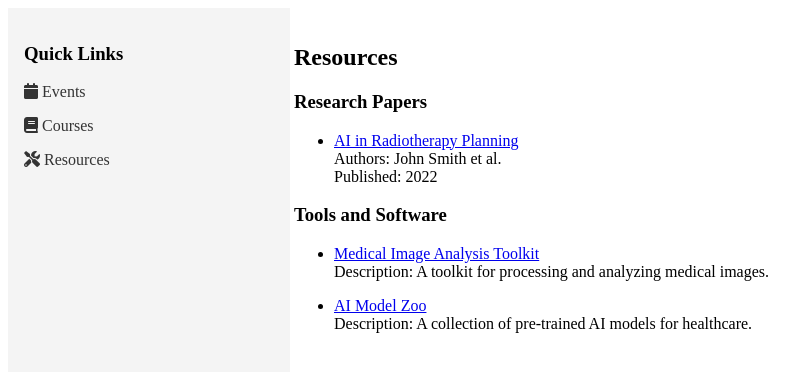
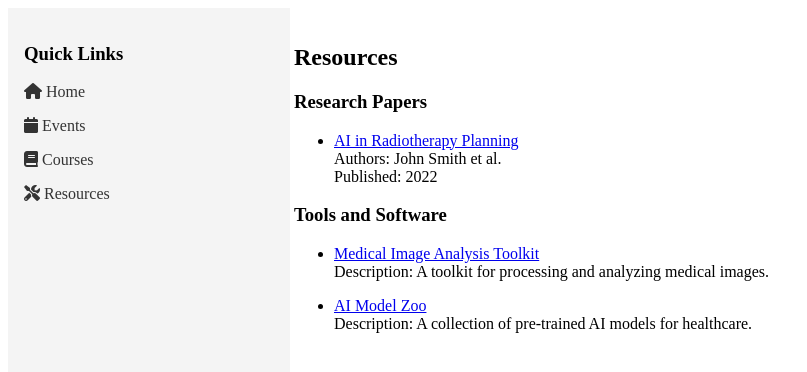
Before and after one commit to NVKF-nl/Kennisplatform-AI, a Jekyll site: the page built from resources.md, in a window 1280 px wide. Shown: the top 372 px of the page, without its empty margins (0-807 px from the left). Built offline with Jekyll 4.4.1, drawn with Linux system fonts in a browser that asks for light colours.

Commit message:
Update sidebar.html

```diff
--- a/_layouts/sidebar.html
+++ b/_layouts/sidebar.html
@@ -13,6 +13,7 @@
         <div class="sidebar">
             <h3>Quick Links</h3>
             <ul>
+                <li><a href="{{ '/' | relative_url }}"><i class="fas fa-home"></i> Home</a></li>
                 <li><a href="{{ '/events' | relative_url }}"><i class="fas fa-calendar"></i> Events</a></li>
                 <li><a href="{{ '/courses' | relative_url }}"><i class="fas fa-book"></i> Courses</a></li>
                 <li><a href="{{ '/resources' | relative_url }}"><i class="fas fa-tools"></i> Resources</a></li>
```
